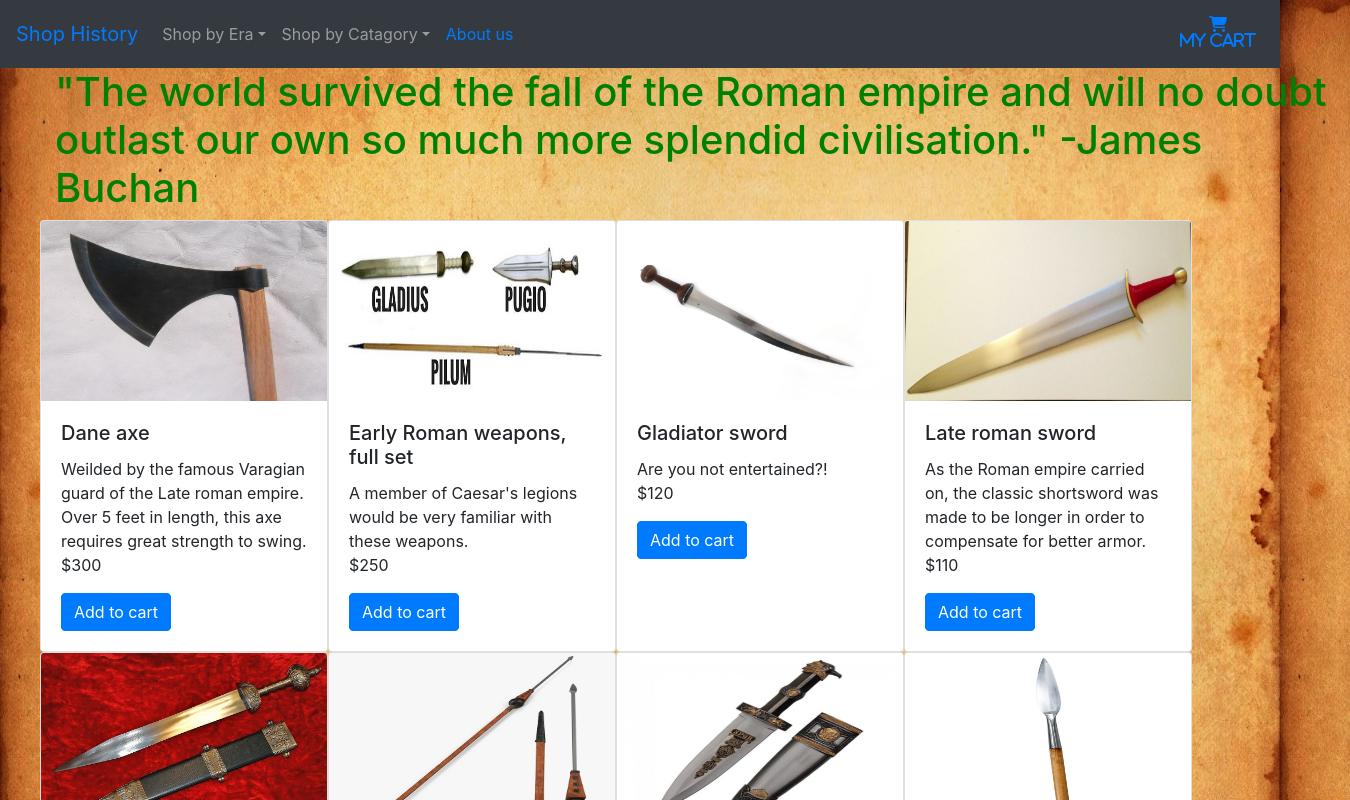
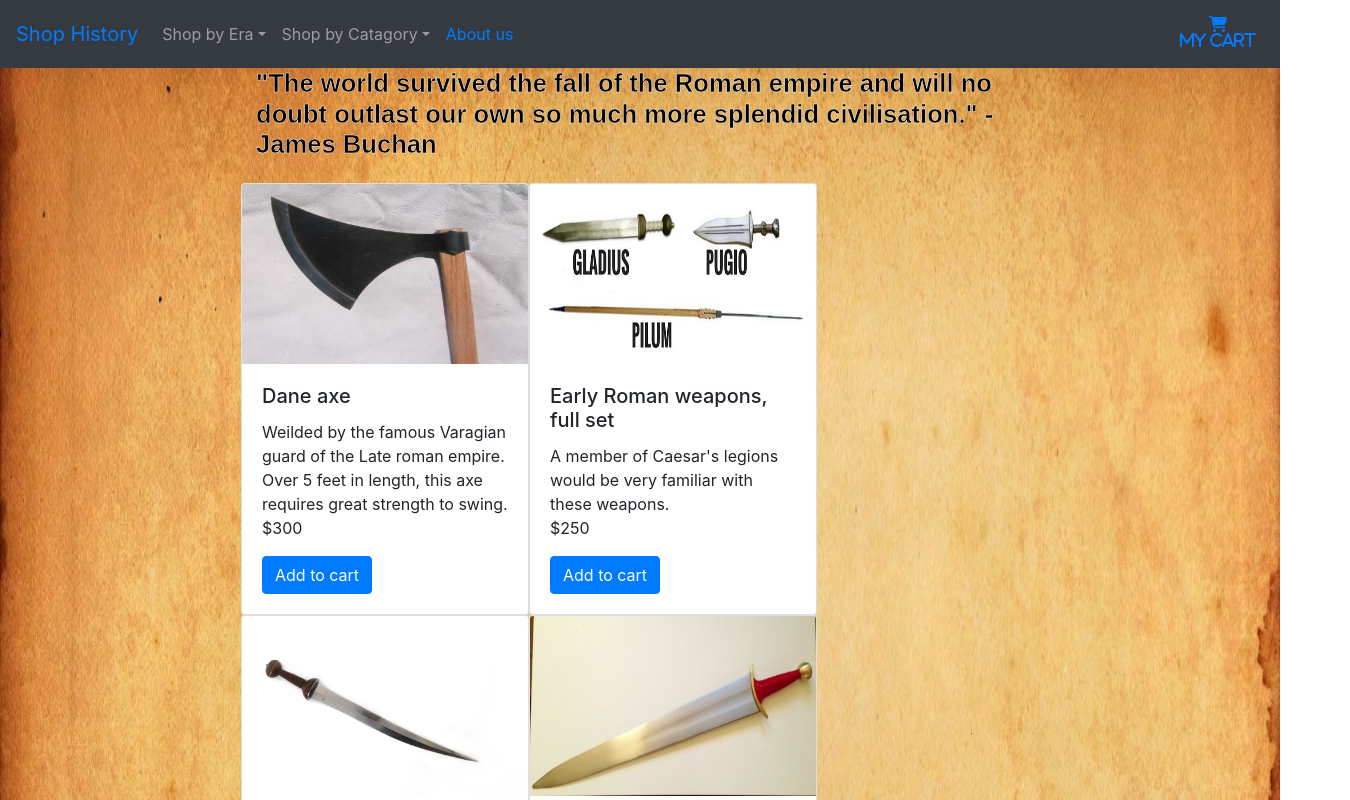
Before and after one commit to DylanBozarth/Historical-weapons-shop, a React (Create React App) app: page /Roman in a window 1280 px wide. Shown: the top 800 px of the page, 1350 px wide, since content can reach past the window. Built offline with nearby package versions, Linux system fonts and the light colour scheme.

Commit message:
before cart

```diff
--- a/src/App.css
+++ b/src/App.css
@@ -98,7 +98,13 @@ body {
   font-family: 'Pangolin'
 }
 .pageInfo {
-  color: green;
+  font-family: arial;
+  font-size: 1.6rem;
+  margin-bottom: 3%;
+  color: black;
+  font-weight: bolder;
+  font-style: cursive;
+  -webkit-text-stroke: .5px white;
 }
 .col-sm {
 
@@ -158,9 +164,12 @@ body {
  text-align: center;
 }
 .FullPage {
-  margin-left: 55px;
-  margin-right: 55px;
-height: 100%;
-width: 100%;
+  margin-left: 20%;
+  margin-right: 20%;
+max-height: 100%;
+max-width: 100%;
 
 }
+.navbarmaster {
+  position: fixed;
+}
--- a/src/pages/bigitempages/archery.js
+++ b/src/pages/bigitempages/archery.js
@@ -108,10 +108,10 @@ class Archery extends Component {
         {
 
              this.state.items.map(({title, imageUrl, desc, price, id }) => (
-              <div className="Card  col-lg-4" key={id}>
+              <div className="Card  col-lg-4" key={title}>
               <div className="thumbnail">
                         <img className="cardImg" height='150' width='200' src={`${imageUrl}`} alt='' />
-                <div className="caption" key={id}>
+                <div className="caption" >
                   <h3>{title}</h3>
                   <p className="flex-text desc">{desc} <br /> {price}</p>
                   <p>
--- a/src/pages/bigitempages/armor.js
+++ b/src/pages/bigitempages/armor.js
@@ -115,10 +115,10 @@ class Armor extends Component {
         {
 
              this.state.items.map(({title, imageUrl, desc, price, id }) => (
-              <div className="Card  col-lg-4" key={id}>
+              <div className="Card  col-lg-4" key={title}>
               <div className="thumbnail">
                         <img className="cardImg" height='150' width='200' src={`${imageUrl}`} alt='' />
-                <div className="caption" key={id}>
+                <div className="caption" >
                   <h3>{title}</h3>
                   <p className="flex-text desc">{desc} <br /> {price}</p>
                   <p>
--- a/src/pages/bigitempages/shields.js
+++ b/src/pages/bigitempages/shields.js
@@ -87,10 +87,10 @@ class Shields extends Component {
         {
 
              this.state.items.map(({title, imageUrl, desc, price, id }) => (
-              <div className="Card  col-lg-4" key={id}>
+              <div className="Card  col-lg-4" key={title}>
               <div className="thumbnail">
                         <img className="cardImg" height='150' width='200' src={`${imageUrl}`} alt='' />
-                <div className="caption" key={id}>
+                <div className="caption" >
                   <h3>{title}</h3>
                   <p className="flex-text desc">{desc} <br /> {price}</p>
                   <p>
--- a/src/pages/bigitempages/swords.js
+++ b/src/pages/bigitempages/swords.js
@@ -94,10 +94,10 @@ class Swords extends Component {
         {
 
              this.state.items.map(({title, imageUrl, desc, price, id }) => (
-              <div className="Card  col-lg-4" key={id}>
+              <div className="Card  col-lg-4" key={title}>
               <div className="thumbnail">
                         <img className="cardImg" height='150' width='200' src={`${imageUrl}`} alt='' />
-                <div className="caption" key={id}>
+                <div className="caption" >
                   <h3>{title}</h3>
                   <p className="flex-text desc">{desc} <br /> {price}</p>
                   <p>
--- a/src/pages/navbar.js
+++ b/src/pages/navbar.js
@@ -4,7 +4,7 @@ import { Link } from "react-router-dom";
 
 export const Thing = () => (
   <div>
-    <Navbar collapseOnSelect expand="lg" bg="dark" variant="dark">
+    <Navbar collapseOnSelect expand="lg" bg="dark" variant="dark" className="navbarmaster">
       <Navbar.Brand>
         <Link to="/">Shop History</Link>
       </Navbar.Brand>
--- a/src/pages/productpages/Renaissance.js
+++ b/src/pages/productpages/Renaissance.js
@@ -68,8 +68,8 @@ class Renaissance extends Component {
         {
 
              this.state.items.map(({title, imageUrl, desc, price, id }) => (
-              <Card style={{ width: '18rem'}}>
-  <Card.Img variant="top" src={imageUrl} key={id} width='10rem' height='180rem' />
+              <Card key={title}  style={{ width: '18rem'}}>
+  <Card.Img variant="top" src={imageUrl}width='10rem' height='180rem' />
   <Card.Body>
     <Card.Title>{title}</Card.Title>
     <Card.Text>
--- a/src/pages/productpages/bronze.js
+++ b/src/pages/productpages/bronze.js
@@ -68,8 +68,8 @@ class Bronze extends Component {
         {
 
              this.state.items.map(({title, imageUrl, desc, price, id }) => (
-              <Card style={{ width: '18rem'}}>
-  <Card.Img variant="top" src={imageUrl} key={id} width='10rem' height='180rem' />
+              <Card key={title}  style={{ width: '18rem'}}>
+  <Card.Img variant="top" src={imageUrl} width='10rem' height='180rem' />
   <Card.Body>
     <Card.Title>{title}</Card.Title>
     <Card.Text>
--- a/src/pages/productpages/iron.js
+++ b/src/pages/productpages/iron.js
@@ -61,8 +61,8 @@ class ironage extends Component {
         {
 
              this.state.items.map(({title, imageUrl, desc, price, id }) => (
-              <Card style={{ width: '18rem'}}>
-  <Card.Img variant="top" src={imageUrl} key={id} width='10rem' height='180rem' />
+              <Card key={title}  style={{ width: '18rem'}}>
+  <Card.Img variant="top" src={imageUrl} width='10rem' height='180rem' />
   <Card.Body>
     <Card.Title>{title}</Card.Title>
     <Card.Text>
--- a/src/pages/productpages/medieval.js
+++ b/src/pages/productpages/medieval.js
@@ -88,8 +88,8 @@ class Medieval extends Component {
         {
 
              this.state.items.map(({title, imageUrl, desc, price, id }) => (
-              <Card style={{ width: '18rem'}}>
-  <Card.Img variant="top" src={imageUrl} key={id} width='10rem' height='180rem' />
+              <Card key={title}  style={{ width: '18rem'}}>
+  <Card.Img variant="top" src={imageUrl} width='10rem' height='180rem' />
   <Card.Body>
     <Card.Title>{title}</Card.Title>
     <Card.Text>
--- a/src/pages/productpages/neolithic.js
+++ b/src/pages/productpages/neolithic.js
@@ -62,8 +62,8 @@ class Neolithic extends Component {
         {
 
              this.state.items.map(({title, imageUrl, desc, price, id }) => (
-              <Card style={{ width: '18rem'}}>
-  <Card.Img variant="top" src={imageUrl} key={id} width='10rem' height='180rem' />
+              <Card key={title} style={{ width: '18rem'}}>
+  <Card.Img variant="top" src={imageUrl}  width='10rem' height='180rem' />
   <Card.Body>
     <Card.Title>{title}</Card.Title>
     <Card.Text>
--- a/src/pages/productpages/roman.js
+++ b/src/pages/productpages/roman.js
@@ -76,8 +76,8 @@ class Roman extends Component {
         {
 
              this.state.items.map(({title, imageUrl, desc, price, id }) => (
-              <Card style={{ width: '18rem'}}>
-  <Card.Img variant="top" src={imageUrl} key={id} width='10rem' height='180rem' />
+              <Card key={title} style={{ width: '18rem'}}>
+  <Card.Img variant="top" src={imageUrl}  width='10rem' height='180rem' />
   <Card.Body>
     <Card.Title>{title}</Card.Title>
     <Card.Text>
```
